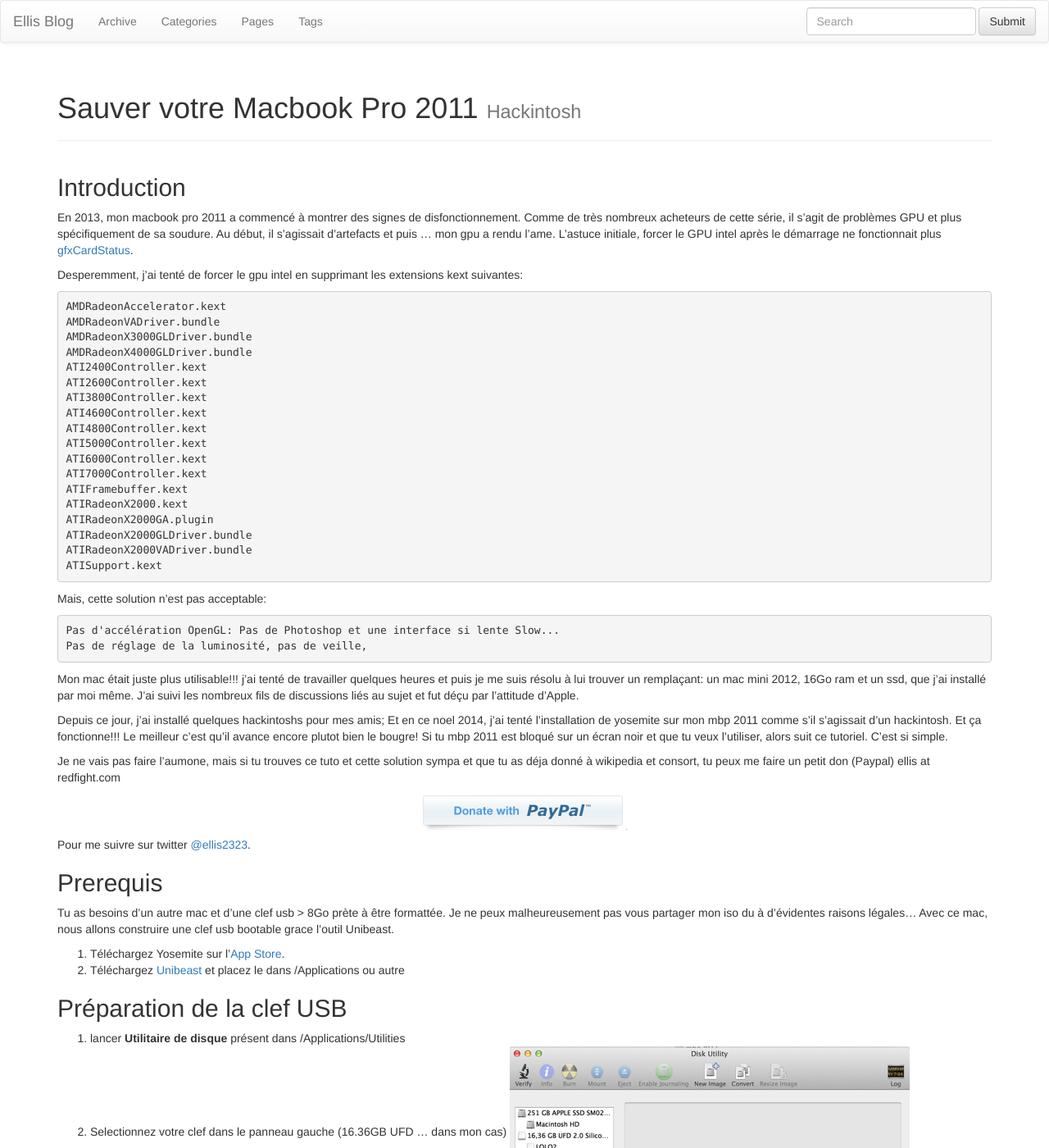
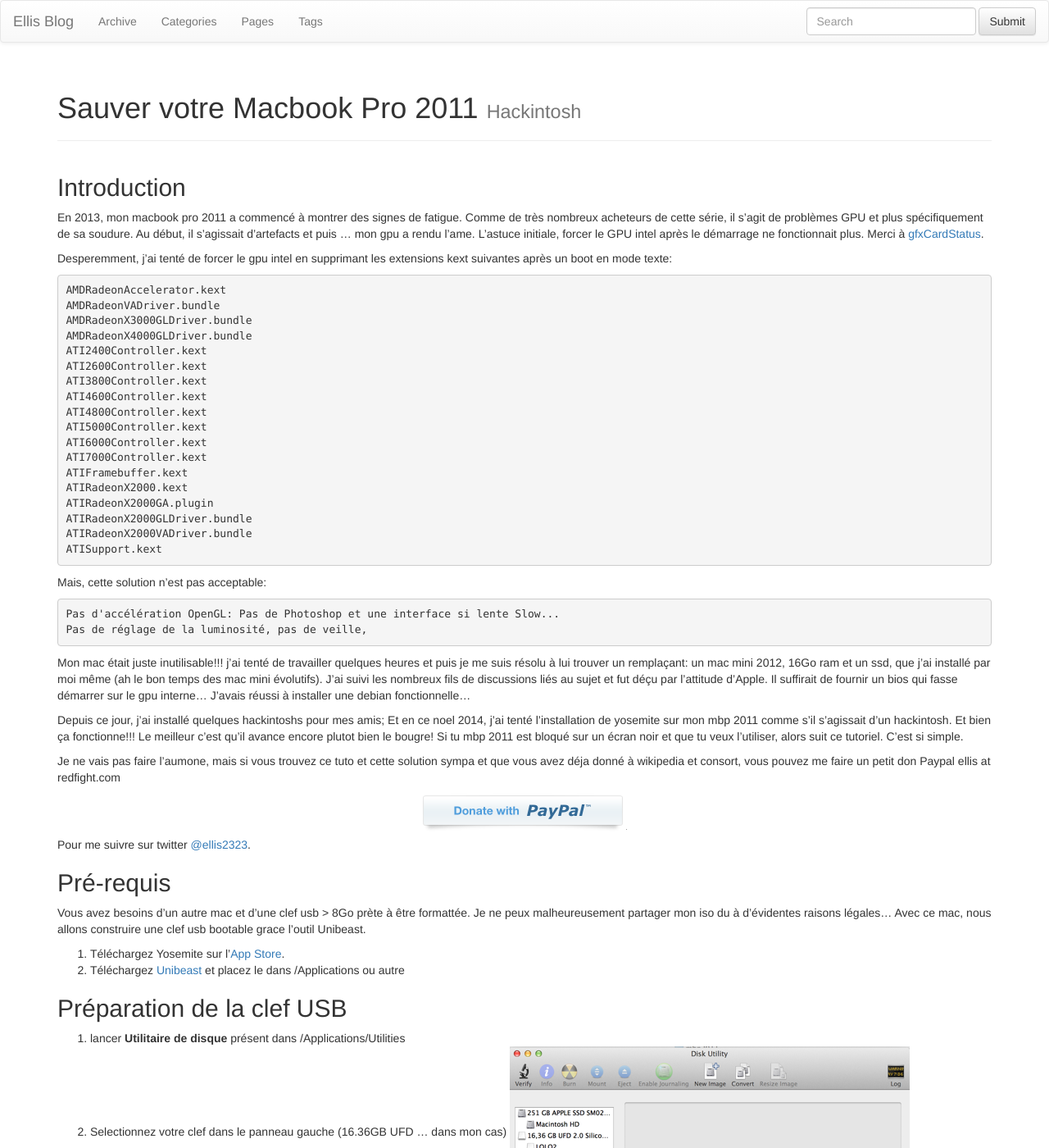
Before and after one commit to ellis2323/ellis2323.github.io, a Jekyll site: the page built from mbp2011/Mbp2011_fr.md, in a window 1280 px wide and 1400 px high. Shown: the whole window at 82% size. Built offline with Jekyll 4.4.1, drawn with Linux system fonts in a browser that asks for light colours; nearby versions of some CDN libraries; library files that are not in the unit come from our copies; some of the changed text lies outside the part shown.

Commit message:
french typos in mbp 2011 traduction

```diff
--- a/mbp2011/Mbp2011_fr.md
+++ b/mbp2011/Mbp2011_fr.md
@@ -7,11 +7,11 @@
 
 ## Introduction
 
-En 2013, mon macbook pro 2011 a commencé à montrer des signes de disfonctionnement. Comme
+En 2013, mon macbook pro 2011 a commencé à montrer des signes de fatigue. Comme
 de très nombreux acheteurs de cette série, il s'agit de problèmes GPU et plus spécifiquement
-de sa soudure. Au début, il s'agissait d'artefacts et puis ... mon gpu a rendu l'ame. L'astuce initiale, forcer le GPU intel après le démarrage ne fonctionnait plus [gfxCardStatus](https://gfx.io/).
+de sa soudure. Au début, il s'agissait d'artefacts et puis ... mon gpu a rendu l'ame. L'astuce initiale, forcer le GPU intel après le démarrage ne fonctionnait plus. Merci à [gfxCardStatus](https://gfx.io/).
 
-Desperemment, j'ai tenté de forcer le gpu intel en supprimant les extensions kext suivantes:
+Desperemment, j'ai tenté de forcer le gpu intel en supprimant les extensions kext suivantes après un boot en mode texte:
 
 	AMDRadeonAccelerator.kext
 	AMDRadeonVADriver.bundle
@@ -37,23 +37,22 @@
 	Pas d'accélération OpenGL: Pas de Photoshop et une interface si lente Slow...
 	Pas de réglage de la luminosité, pas de veille,
 
-Mon mac était juste plus utilisable!!! j'ai tenté de travailler quelques heures et puis je me suis résolu à lui trouver un remplaçant: un mac mini 2012, 16Go ram et un ssd, que
-j'ai installé par moi même. J'ai suivi les nombreux fils de discussions liés au sujet et
-fut déçu par l'attitude d'Apple.
+Mon mac était juste inutilisable!!! j'ai tenté de travailler quelques heures et puis je me suis résolu à lui trouver un remplaçant: un mac mini 2012, 16Go ram et un ssd, que
+j'ai installé par moi même (ah le bon temps des mac mini évolutifs). J'ai suivi les nombreux fils de discussions liés au sujet et fut déçu par l'attitude d'Apple. Il suffirait de fournir un bios qui fasse démarrer sur le gpu interne... J'avais réussi à installer une debian fonctionnelle...
 
-Depuis ce jour, j'ai installé quelques hackintoshs pour mes amis; Et en ce noel 2014, j'ai tenté l'installation de yosemite sur mon mbp 2011 comme s'il s'agissait d'un hackintosh. Et ça fonctionne!!! Le meilleur c'est qu'il avance encore plutot bien le bougre!
+Depuis ce jour, j'ai installé quelques hackintoshs pour mes amis; Et en ce noel 2014, j'ai tenté l'installation de yosemite sur mon mbp 2011 comme s'il s'agissait d'un hackintosh. Et bien ça fonctionne!!! Le meilleur c'est qu'il avance encore plutot bien le bougre!
 Si tu mbp 2011 est bloqué sur un écran noir et que tu veux l'utiliser, alors suit ce tutoriel. C'est si simple.
 
-Je ne vais pas faire l'aumone, mais si tu trouves ce tuto et cette solution sympa et que tu as déja donné à wikipedia et consort, tu peux me faire un petit don (Paypal) ellis at redfight.com
+Je ne vais pas faire l'aumone, mais si vous trouvez ce tuto et cette solution sympa et que vous avez déja donné à wikipedia et consort, vous pouvez me faire un petit don Paypal ellis at redfight.com
 
 {% include paypal_button.html %}
 
 Pour me suivre sur twitter [@ellis2323](https://twitter.com/ellis2323).
 
-## Prerequis
+## Pré-requis
 
-Tu as besoins d'un autre mac et d'une clef usb > 8Go prète à être formattée. Je ne peux
-malheureusement pas vous partager mon iso du à d'évidentes raisons légales... Avec ce mac, nous allons construire une clef usb bootable grace l'outil Unibeast.
+Vous avez besoins d'un autre mac et d'une clef usb > 8Go prète à être formattée. Je ne peux
+malheureusement partager mon iso du à d'évidentes raisons légales... Avec ce mac, nous allons construire une clef usb bootable grace l'outil Unibeast.
 
  1. Téléchargez Yosemite sur l'[App Store](https://itunes.apple.com/fr/app/os-x-yosemite/id915041082?mt=12).
  2. Téléchargez [Unibeast](http://www.unibeast.com/) et placez le dans /Applications ou autre
@@ -71,7 +70,7 @@
 
 ## Création de la clef USB
 
- 1. Lancer l'application unibeast que vous avez placé dans /Applications probablement
+ 1. Lancer l'application Unibeast que vous avez probablement placé dans /Applications
  2. Cliquez sur **Continue** sur l'écran d'accueil ![unibeast startup](unibeast_startup.png)
  3. Cliquez encore **Continue** sur l'écran readme ![unibeast readme](unibeast_readme.png)
  4. Cliquez **Continue** sur l'écran de license ![unibeast license](unibeast_license.png)
@@ -93,24 +92,26 @@
 
 ## Une dernière Astuce
 
-Enfin après le redemarrage et la création de votre compte, votre macbook pro va vous paraitre un poil lent. Il doit s'agir d'un élèment du macbook pro mal reconnu. En fait,
+Enfin après le redémarrage et la création de votre compte, votre macbook pro va vous paraitre un poil lent. Il doit s'agir d'un élèment du macbook pro mal reconnu. En fait,
 le mac se comporte comme si le cpu chauffait même si les ventilateurs ne sont pas fonctionnels. Il suffit de lancer le moniteur d'activité et d'afficher tous les processus
-pour découvrir le fameux kernel_task process avec son occupation cpu > 250%... Denier effort:
+pour découvrir le fameux kernel_task process avec son occupation cpu > 250%...
 
- 1. Lancer **Terminal** dans /Applications/Utilities
+Un denier effort:
+
+ 1. Lancez **Terminal** dans /Applications/Utilities
  2. ensuite tapez les lignes suivantes (ou copier/coller si vous êtes paresseux)
 
 	$ mkdir -p ~/backup
 	$ cd /System/Library/Extensions/IOPlatformPluginFamily.kext/Contents/PlugIns/ACPI_SMC_PlatformPlugin.kext/Contents/Resources
 	$ sudo mv MacBookPro8_2.plist ~/backup/
 
-3. redémarrer votre mac
+3. redémarrez votre mac
 
 Congratulations, votre macbook pro 2011 doit être fonctionnel.
 
 ## Conclusion
 
-Je ne recommande plus l'achat de mbp avec le  gpu dédié. Plus jamais!!! Il s'agit de mon second macbook à mourir du aux GPU (problème avec le macbook 2009 avec la carte nvidia). Si vous avez rencontré des difficultès avec ce tutoriel, vous pouvez m'envoyer un mail à ellis _at_ redfight _dot_ com.
+Je ne recommande plus l'achat de macbook pro avec gpu dédié. Plus jamais!!! Il s'agit de mon second macbook à mourir du aux GPU (problème avec le macbook 2009 avec la carte nvidia). Par ailleurs, le gain n'est plus très significatif. Si vous avez rencontré des difficultès avec ce tutoriel, vous pouvez m'envoyer un mail à ellis _at_ redfight _dot_ com.
 
 
 ## Liens
```
Also changed, not shown: other parts of mbp2011/Mbp2011_fr.md (+3 -3 lines).
